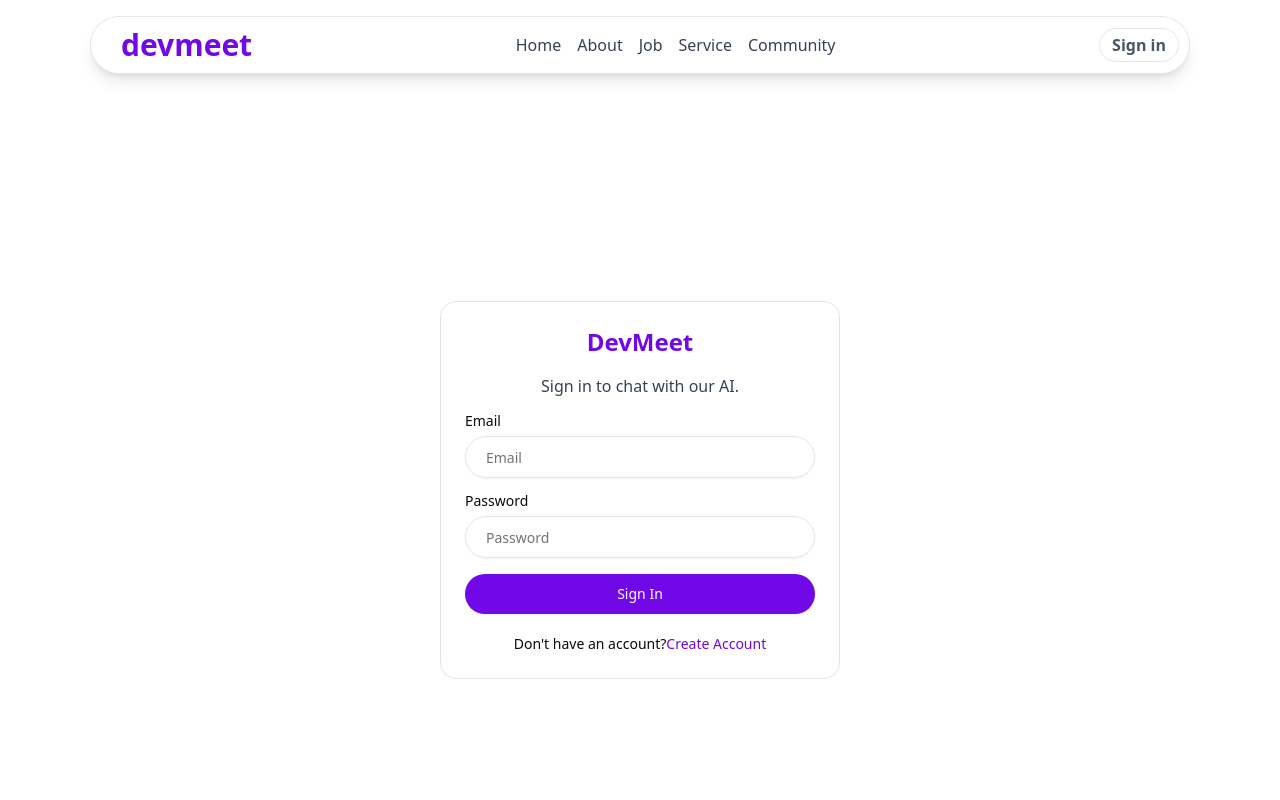
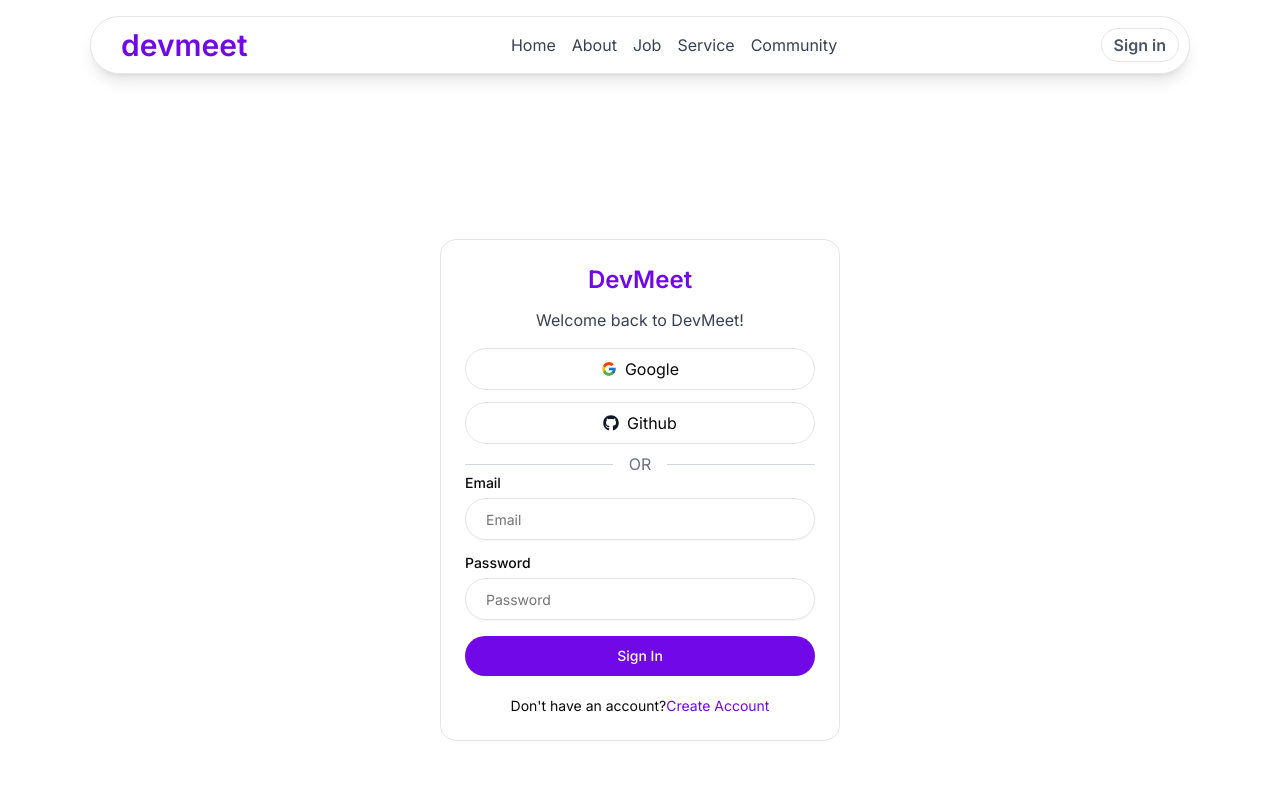
Before and after one commit to Sushanto171/devmeet, a Next.js app: page /signIn in a window 1280 px wide. Shown: the top 800 px of the page. Built offline with nearby package versions, Linux system fonts and the light colour scheme.

Commit message:
aded social login

```diff
--- a/src/app/layout.js
+++ b/src/app/layout.js
@@ -1,4 +1,4 @@
-import { Geist, Geist_Mono } from "next/font/google";
+import { Geist, Inter } from "next/font/google";
 import "@/styles/globals.css";
 import Navbar from "@/components/Navbar";
 import Footer from "@/components/Footer";
@@ -8,11 +8,10 @@ const geistSans = Geist({
   subsets: ["latin"],
 });
 
-const geistMono = Geist_Mono({
-  variable: "--font-geist-mono",
+const inter = Inter({
+  variable: "--font-inter",
   subsets: ["latin"],
 });
-
 export const metadata = {
   title: "DevMeet",
   description: "Generated by create next app",
@@ -21,9 +20,7 @@ export const metadata = {
 export default function RootLayout({ children }) {
   return (
     <html lang="en">
-      <body
-        className={`${geistSans.variable} ${geistMono.variable} antialiased`}
-      >
+      <body className={`${geistSans.variable} ${inter.variable} antialiased`}>
         <Navbar></Navbar>
         <div className="min-h-[400px]">{children}</div>
         <Footer></Footer>
--- a/src/app/signIn/page.jsx
+++ b/src/app/signIn/page.jsx
@@ -2,19 +2,32 @@ import { Input } from "@/components/ui/input";
 import { Label } from "@/components/ui/label";
 import { Button } from "@/components/ui/button";
 import Link from "next/link";
-
+import { FaGithub } from "react-icons/fa6";
+import { FcGoogle } from "react-icons/fc";
 const page = () => {
   return (
     <div className="flex flex-col items-center justify-center min-h-screen">
       <div className="w-11/12 mx-auto max-w-[400px] bg-white p-6 rounded-2xl border">
         <div className="mb-4 flex flex-col items-center justify-center">
-          <div className="flex items-center gap-2  mb-4">
+          <div className="flex items-center gap-2  mb-3">
             <h3 className="text-2xl font-semibold text-violet-700  ">
               DevMeet
             </h3>
           </div>
-          <p className="text-gray-700">Sign in to chat with our AI.</p>
+          <p className="text-gray-700">Welcome back to DevMeet!</p>
         </div>
+        <div className="rounded-full border flex gap-2 items-center justify-center p-2 cursor-pointer mb-3">
+          <FcGoogle /> Google
+        </div>
+        <div className="rounded-full border flex gap-2 items-center justify-center p-2 cursor-pointer mb-2">
+          <FaGithub className="text-gray-900" /> Github
+        </div>
+        <div className="flex items-center gap-4">
+          <hr className="flex-grow border-t border-gray-300" />
+          <p className="text-gray-500">OR</p>
+          <hr className="flex-grow border-t border-gray-300" />
+        </div>
+
         <form>
           <div className="mb-4">
             <Label htmlFor="email" className=" mb-2">
--- a/src/app/signUp/page.jsx
+++ b/src/app/signUp/page.jsx
@@ -15,7 +15,7 @@ const Page = () => {
             </h3>
           </div>
           <p className="text-gray-700 text-center">
-            Create an account and start .
+            Create your free account and start sharing knowledge.
           </p>
         </div>
         <form>
--- a/src/styles/globals.css
+++ b/src/styles/globals.css
@@ -1,5 +1,9 @@
 @import "tailwindcss";
 @import "tw-animate-css";
+
+body {
+  font-family: var(--font-inter);
+}
 /*
 ---break--- */
 @custom-variant dark (&:is(.dark *));
```
